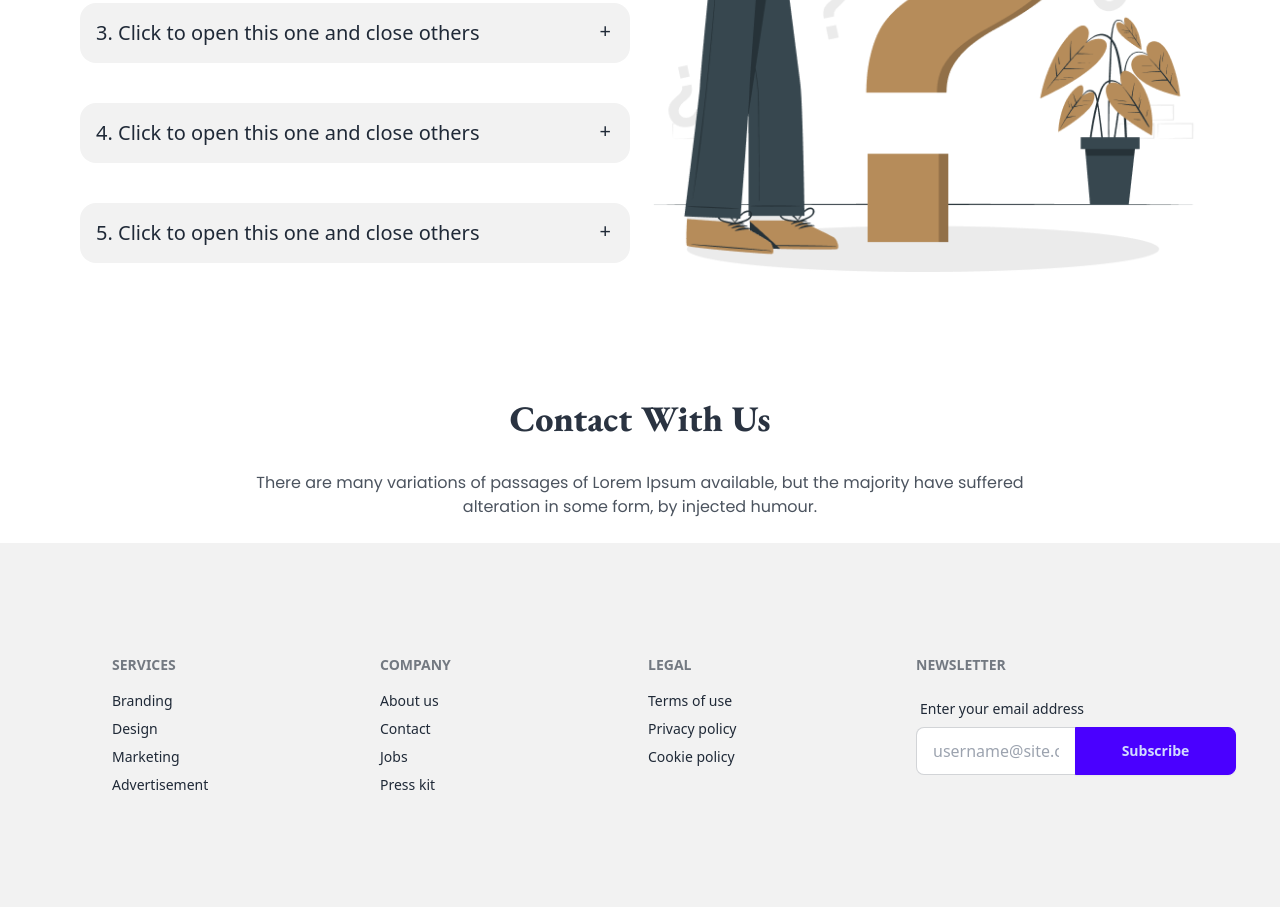
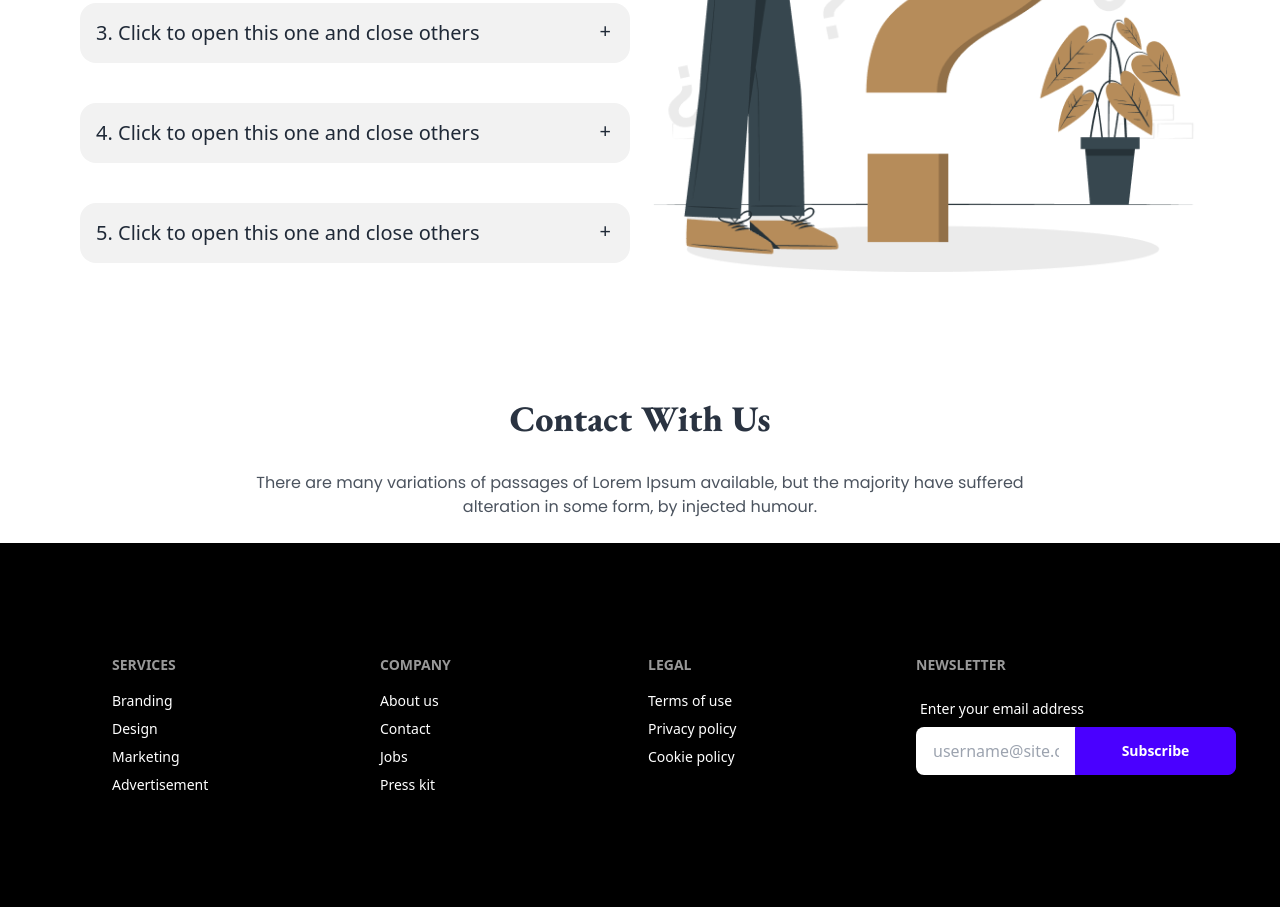
Before and after one commit to chhando/legal-solution-practice-task, a plain HTML site: page index.html in a window 1280 px wide. Shown: the part 3740-4647 px from the top of the page. Drawn offline with nearby package versions, Linux system fonts and the light colour scheme.

Commit message:
footer color added

```diff
--- a/index.html
+++ b/index.html
@@ -271,36 +271,37 @@
         </section>
 
     </main>
-    <footer class="footer mt-6 grid grid-cols-2 lg:grid-cols-4 justify-around p-16 lg:p-28 bg-base-200 text-base-content">
+    <!-- footer section -->
+    <footer class="footer mt-6 grid grid-cols-2 lg:grid-cols-4 justify-around p-16 lg:p-28 bg-black text-base-content">
         <nav>
-          <header class="footer-title">Services</header>
-          <a class="link link-hover">Branding</a>
-          <a class="link link-hover">Design</a>
-          <a class="link link-hover">Marketing</a>
-          <a class="link link-hover">Advertisement</a>
+          <header class="footer-title text-white">Services</header>
+          <a class="link link-hover text-white">Branding</a>
+          <a class="link link-hover text-white">Design</a>
+          <a class="link link-hover text-white">Marketing</a>
+          <a class="link link-hover text-white">Advertisement</a>
         </nav>
         <nav>
-          <header class="footer-title">Company</header>
-          <a class="link link-hover">About us</a>
-          <a class="link link-hover">Contact</a>
-          <a class="link link-hover">Jobs</a>
-          <a class="link link-hover">Press kit</a>
+          <header class="footer-title text-white">Company</header>
+          <a class="link link-hover text-white">About us</a>
+          <a class="link link-hover text-white">Contact</a>
+          <a class="link link-hover text-white">Jobs</a>
+          <a class="link link-hover text-white">Press kit</a>
         </nav>
         <nav>
-          <header class="footer-title">Legal</header>
-          <a class="link link-hover">Terms of use</a>
-          <a class="link link-hover">Privacy policy</a>
-          <a class="link link-hover">Cookie policy</a>
+          <header class="footer-title text-white">Legal</header>
+          <a class="link link-hover text-white">Terms of use</a>
+          <a class="link link-hover text-white">Privacy policy</a>
+          <a class="link link-hover text-white">Cookie policy</a>
         </nav>
         <form>
-          <header class="footer-title">Newsletter</header>
+          <header class="footer-title text-white">Newsletter</header>
           <fieldset class="form-control lg:w-80">
             <label class="label">
-              <span class="label-text">Enter your email address</span>
+              <span class="label-text text-white">Enter your email address</span>
             </label>
             <div class="join grid grid-cols-1 lg:grid-cols-2">
-              <input type="text" placeholder="username@site.com" class="input input-bordered join-item" />
-              <button class="btn btn-primary join-item">Subscribe</button>
+              <input type="text" placeholder="username@site.com" class="input text-white input-border ed join-item" />
+              <button class="btn btn-primary join-item text-white">Subscribe</button>
             </div>
           </fieldset>
         </form>
```
